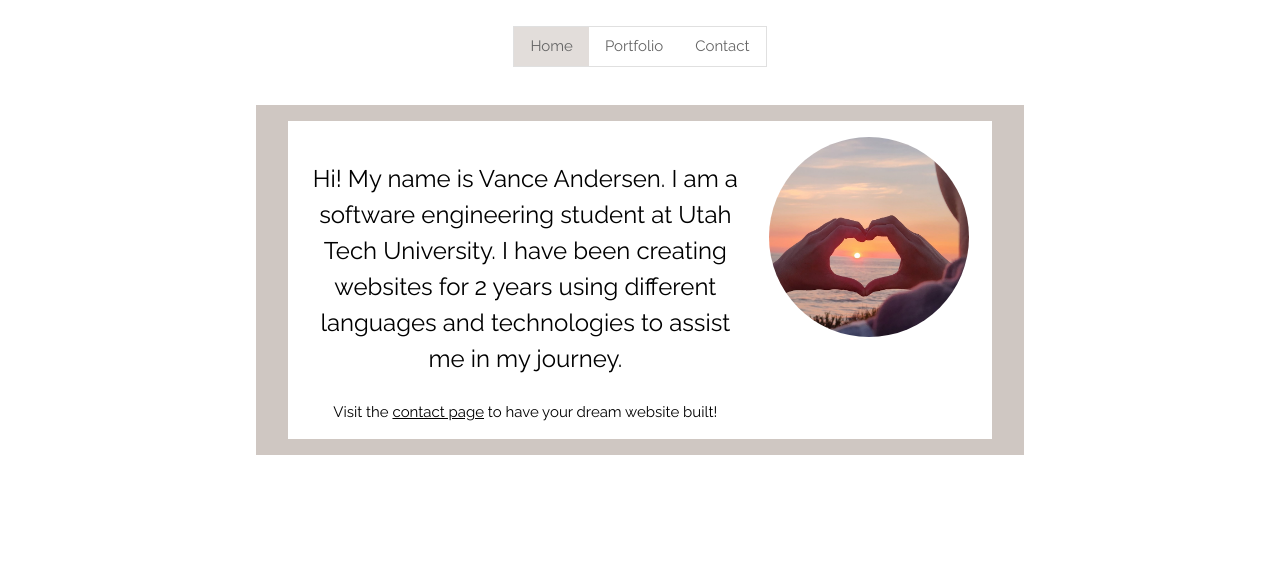
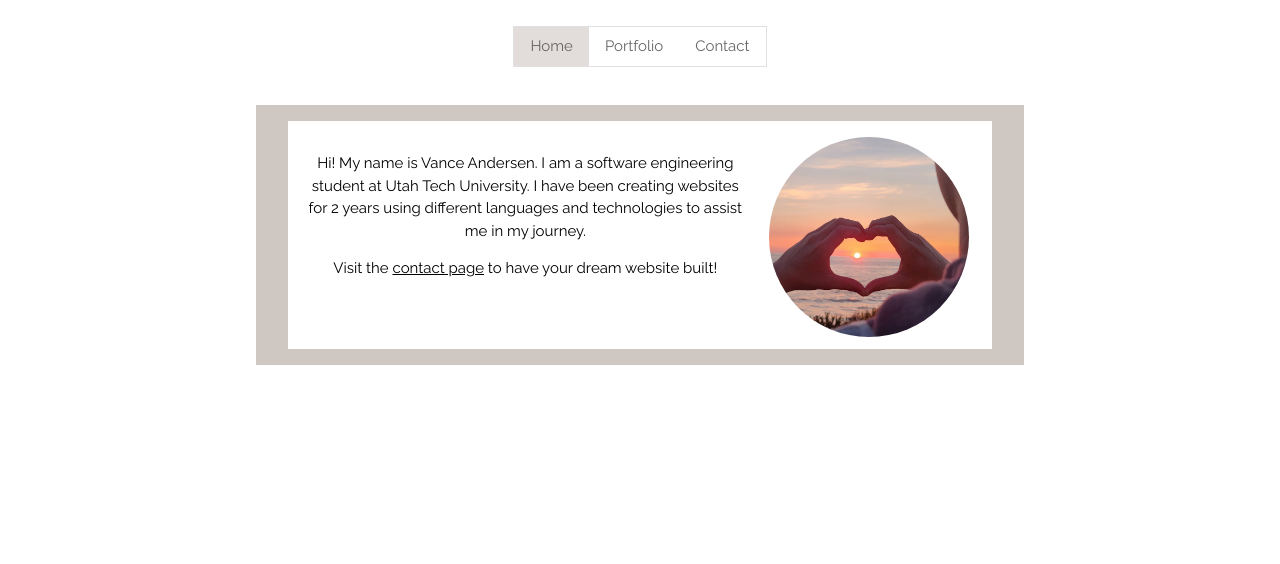
Before and after one commit to VanceyA/test-portfolio, a plain HTML site: page index.html in a window 1280 px wide. Shown: the part 174-738 px from the top of the page. Drawn offline with nearby package versions, Linux system fonts and the light colour scheme.

Commit message:
Fix front page formatting

```diff
--- a/index.html
+++ b/index.html
@@ -30,7 +30,7 @@
   <div class="w3-container primary w3-center w3-margin-bottom" style="width:60%; margin: auto;">
     <div class="w3-row-padding w3-margin w3-white">
       <div class="w3-twothird w3-margin-top">
-        <p class="w3-hover-text-black w3-xlarge">Hi! My name is Vance Andersen. I am a software engineering student at Utah Tech University.
+        <p>Hi! My name is Vance Andersen. I am a software engineering student at Utah Tech University.
            I have been creating websites for 2 years using different languages and technologies to assist me in my journey.
         </p>
         <p>Visit the <a href="./contact.html">contact page</a> to have your dream website built!</p>
```
